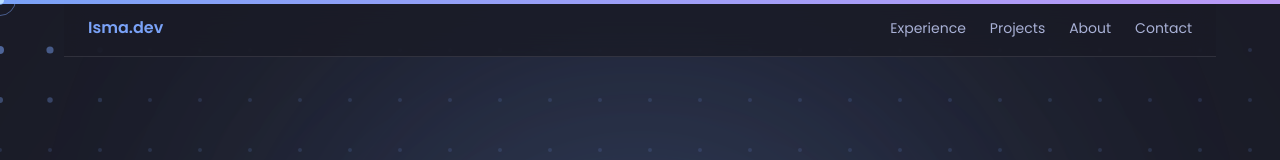
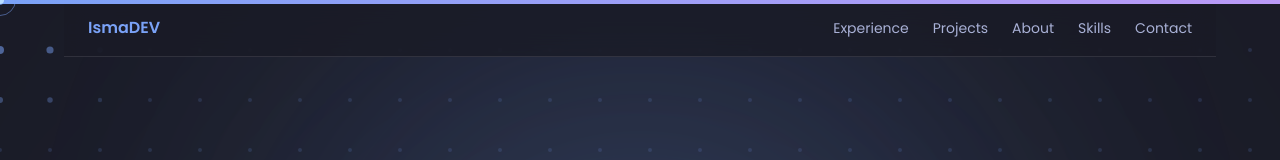
Before and after one commit to M3lgone/isma-portfolio, a Next.js app: page / in a window 1280 px wide. Shown: the top 160 px of the page. Built offline with nearby package versions, Linux system fonts and the light colour scheme.

Commit message:
Agregada sección Skills con iconos de tecnologías y navbar actualizado

```diff
--- a/app/page.tsx
+++ b/app/page.tsx
@@ -5,6 +5,7 @@ import About from "@/components/About";
 import Experience from "@/components/Experience";
 import Contact from "@/components/Contact";
 import Footer from "@/components/Footer";
+import Skills from "@/components/Skills";
 
 export default function Home() {
   return (
@@ -14,6 +15,7 @@ export default function Home() {
       <Experience />
       <Projects />
       <About />
+      <Skills />
       <Contact />
       <Footer />
     </main>
--- a/components/Navbar.tsx
+++ b/components/Navbar.tsx
@@ -23,13 +23,13 @@ export default function Navbar() {
   let current = "";
 
   // Si estás en la parte superior (Hero), no marcar nada
-  if (window.scrollY < 300) {
+  if (window.scrollY < 200) {
     setActive("");
     return;
   }
 
   sections.forEach((section) => {
-    const sectionTop = section.offsetTop - 200;
+    const sectionTop = section.offsetTop - 100;
 
     // Ignorar el Hero en la detección
     if (section.id === "hero") return;
@@ -78,7 +78,7 @@ export default function Navbar() {
       <div className="flex justify-between items-center py-4 px-6">
 
         <div className="font-semibold text-[#7aa2f7]">
-          Isma.dev
+          IsmaDEV
         </div>
 
         <div className="nav-links relative flex gap-6 text-sm text-[#a9b1d6]">
@@ -113,6 +113,17 @@ export default function Navbar() {
             About
           </motion.a>
 
+            {/* AGREGAR ESTE NUEVO LINK */}
+          <motion.a
+            href="#skills"
+            className="relative"
+            ref={(el) => {
+              linkRefs.current["skills"] = el;
+            }}
+          >
+            Skills
+          </motion.a>
+
           <motion.a
             href="#contact"
             className="relative"
--- /dev/null
+++ b/components/Skills.tsx
@@ -0,0 +1,129 @@
+"use client";
+
+import { motion } from "framer-motion";
+import Section from "./Section";
+import {
+  SiReact,
+  SiNextdotjs,
+  SiTypescript,
+  SiJavascript,
+  SiTailwindcss,
+  SiNodedotjs,
+  SiGit,
+  SiFramer
+} from "react-icons/si";
+
+export default function Skills() {
+  const skills = [
+    {
+      name: "React",
+      icon: SiReact,
+      color: "from-[#61dafb]/20 to-[#61dafb]/10",
+      border: "border-[#61dafb]/30",
+      text: "text-[#61dafb]",
+      iconColor: "#61dafb"
+    },
+    {
+      name: "Next.js",
+      icon: SiNextdotjs,
+      color: "from-[#ffffff]/20 to-[#ffffff]/10",
+      border: "border-[#ffffff]/30",
+      text: "text-[#ffffff]",
+      iconColor: "#ffffff"
+    },
+    {
+      name: "TypeScript",
+      icon: SiTypescript,
+      color: "from-[#3178c6]/20 to-[#3178c6]/10",
+      border: "border-[#3178c6]/30",
+      text: "text-[#3178c6]",
+      iconColor: "#3178c6"
+    },
+    {
+      name: "JavaScript",
+      icon: SiJavascript,
+      color: "from-[#f7df1e]/20 to-[#f7df1e]/10",
+      border: "border-[#f7df1e]/30",
+      text: "text-[#f7df1e]",
+      iconColor: "#f7df1e"
+    },
+    {
+      name: "Tailwind CSS",
+      icon: SiTailwindcss,
+      color: "from-[#06b6d4]/20 to-[#06b6d4]/10",
+      border: "border-[#06b6d4]/30",
+      text: "text-[#06b6d4]",
+      iconColor: "#06b6d4"
+    },
+    {
+      name: "Node.js",
+      icon: SiNodedotjs,
+      color: "from-[#68a063]/20 to-[#68a063]/10",
+      border: "border-[#68a063]/30",
+      text: "text-[#68a063]",
+      iconColor: "#68a063"
+    },
+    {
+      name: "Git",
+      icon: SiGit,
+      color: "from-[#f05032]/20 to-[#f05032]/10",
+      border: "border-[#f05032]/30",
+      text: "text-[#f05032]",
+      iconColor: "#f05032"
+    },
+    {
+      name: "Framer Motion",
+      icon: SiFramer,
+      color: "from-[#bb9af7]/20 to-[#bb9af7]/10",
+      border: "border-[#bb9af7]/30",
+      text: "text-[#bb9af7]",
+      iconColor: "#bb9af7"
+    },
+  ];
+
+  return (
+    <Section id="skills">
+
+      <h2 className="text-3xl font-semibold tracking-tight mb-12">
+        Skills
+      </h2>
+
+      <div className="relative overflow-hidden rounded-xl bg-[#24283b] border border-white/10 hover:border-[#527dc1] transition shadow-sm p-8 min-h-[300px]">
+
+        <div className="absolute inset-0 opacity-0 hover:opacity-100 transition pointer-events-none">
+          <div className="absolute inset-0 bg-gradient-to-r from-[#527dc1]/10 to-[#bb9af7]/10 blur-xl"></div>
+        </div>
+
+        <div className="relative z-10 flex flex-wrap gap-4 justify-center items-center">
+          {skills.map((skill, index) => {
+            const Icon = skill.icon;
+            return (
+              <motion.div
+                key={skill.name}
+                initial={{ opacity: 0, scale: 0.8, y: 20 }}
+                whileInView={{ opacity: 1, scale: 1, y: 0 }}
+                transition={{
+                  duration: 0.5,
+                  delay: index * 0.1,
+                  type: "spring",
+                  stiffness: 100
+                }}
+                whileHover={{
+                  scale: 1.1,
+                  rotate: Math.random() * 10 - 5,
+                }}
+                viewport={{ once: true }}
+                className={`flex items-center gap-2 px-5 py-2.5 rounded-full bg-gradient-to-r ${skill.color} border ${skill.border} ${skill.text} font-medium text-sm cursor-default backdrop-blur-sm`}
+              >
+                <Icon size={18} style={{ color: skill.iconColor }} />
+                {skill.name}
+              </motion.div>
+            );
+          })}
+        </div>
+
+      </div>
+
+    </Section>
+  );
+}
--- a/package.json
+++ b/package.json
@@ -13,7 +13,8 @@
     "lucide-react": "^0.563.0",
     "next": "16.1.6",
     "react": "19.2.3",
-    "react-dom": "19.2.3"
+    "react-dom": "19.2.3",
+    "react-icons": "^5.5.0"
   },
   "devDependencies": {
     "@tailwindcss/postcss": "^4",
```
Also changed, not shown: 1 other file (tests, documents, lock files or other folders).
